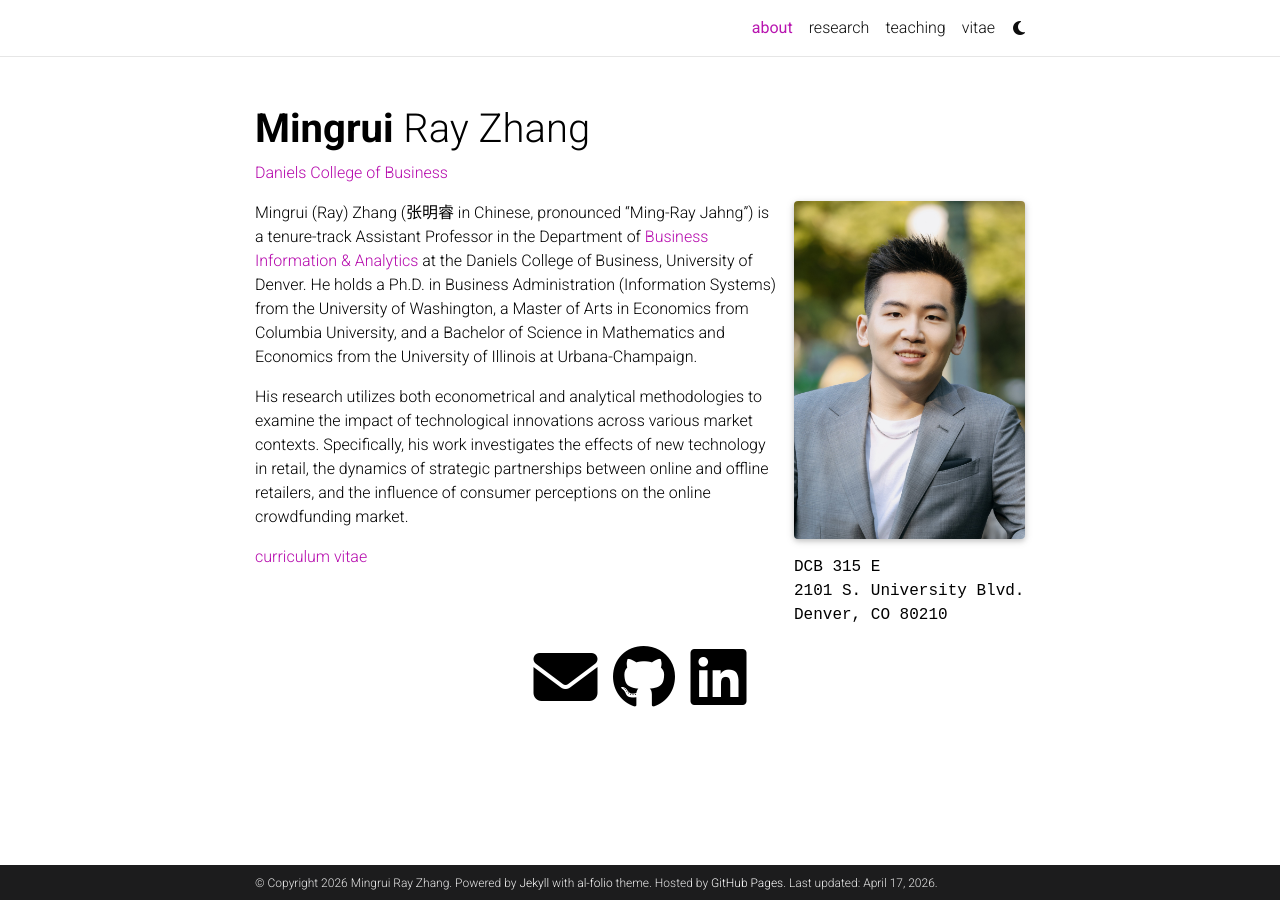
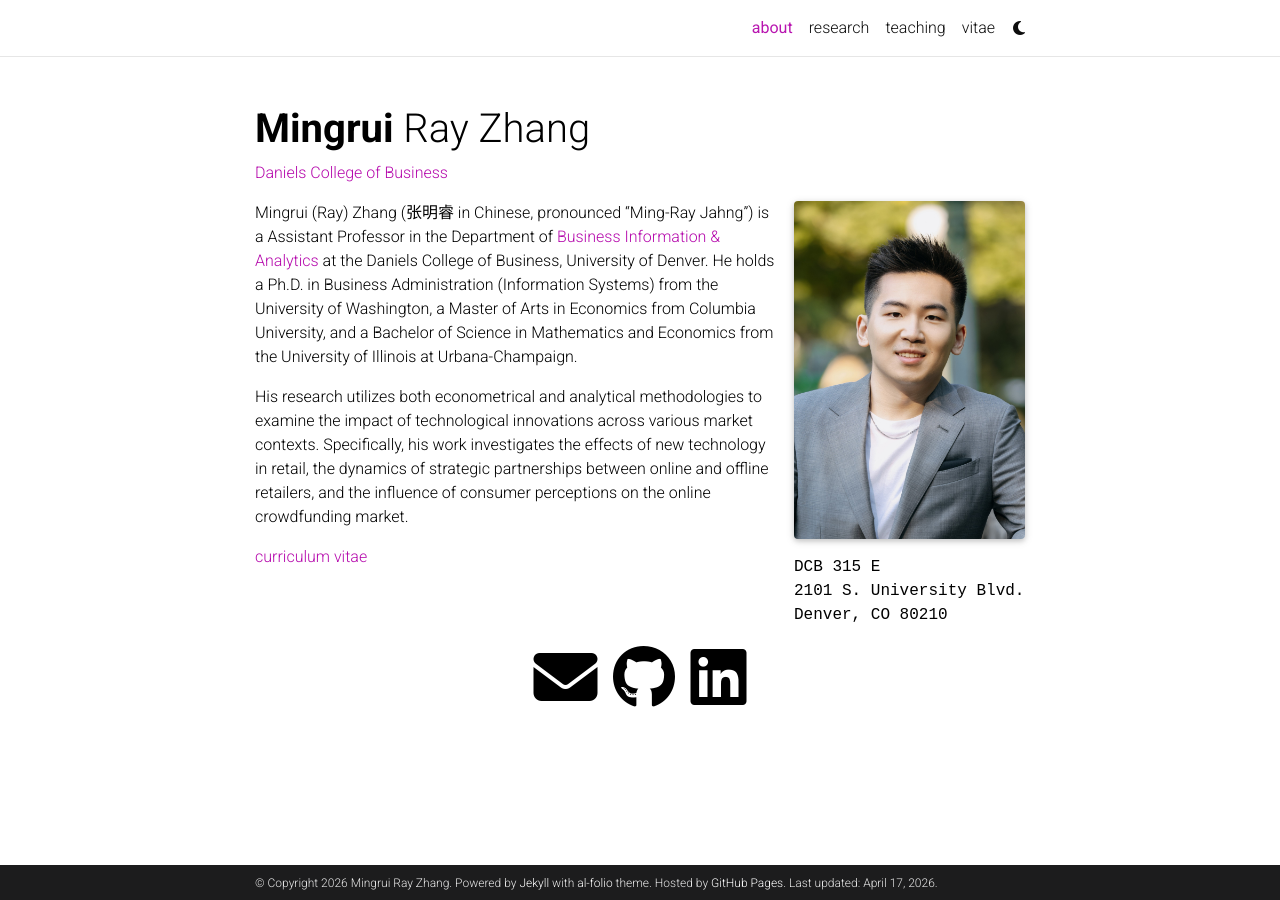
Before and after one commit to MingruiRayZhang/MingruiRayZhang.github.io, a Jekyll site: the page built from _pages/about.md, in a window 1280 px wide. Built offline with Jekyll 4.4.1, drawn with Linux system fonts in a browser that asks for light colours; comment, search, counter and statistics services are not loaded; a style sheet for code colours, icons or effects is not loaded.

Commit message:
minor edits

```diff
--- a/_pages/about.md
+++ b/_pages/about.md
@@ -19,7 +19,7 @@
 social: true  # includes social icons at the bottom of the page
 ---
 
-Mingrui (Ray) Zhang (张明睿 in Chinese, pronounced "Ming-Ray Jahng") is a tenure-track Assistant Professor in the Department of [Business Information & Analytics](https://daniels.du.edu/business-information-analytics/) at the Daniels College of Business, University of Denver. He holds a Ph.D. in Business Administration (Information Systems) from the University of Washington, a Master of Arts in Economics from Columbia University, and a Bachelor of Science in Mathematics and Economics from the University of Illinois at Urbana-Champaign.
+Mingrui (Ray) Zhang (张明睿 in Chinese, pronounced "Ming-Ray Jahng") is a Assistant Professor in the Department of [Business Information & Analytics](https://daniels.du.edu/business-information-analytics/) at the Daniels College of Business, University of Denver. He holds a Ph.D. in Business Administration (Information Systems) from the University of Washington, a Master of Arts in Economics from Columbia University, and a Bachelor of Science in Mathematics and Economics from the University of Illinois at Urbana-Champaign.
 
 His research utilizes both econometrical and analytical methodologies to examine the impact of technological innovations across various market contexts. Specifically, his work investigates the effects of new technology in retail, the dynamics of strategic partnerships between online and offline retailers, and the influence of consumer perceptions on the online crowdfunding market.
 
```
Also changed, not shown: _pages/research.md (+1 -1 lines).
